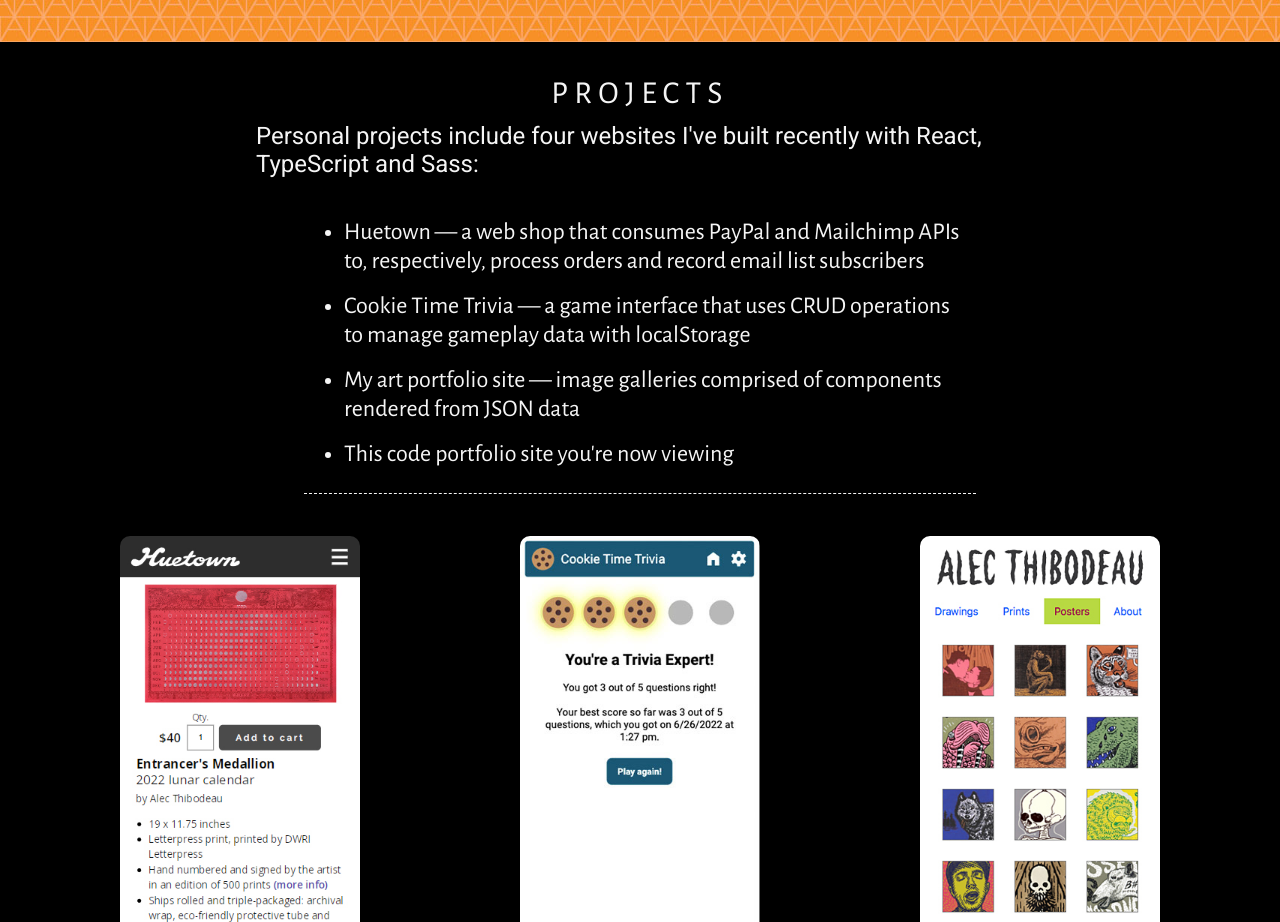
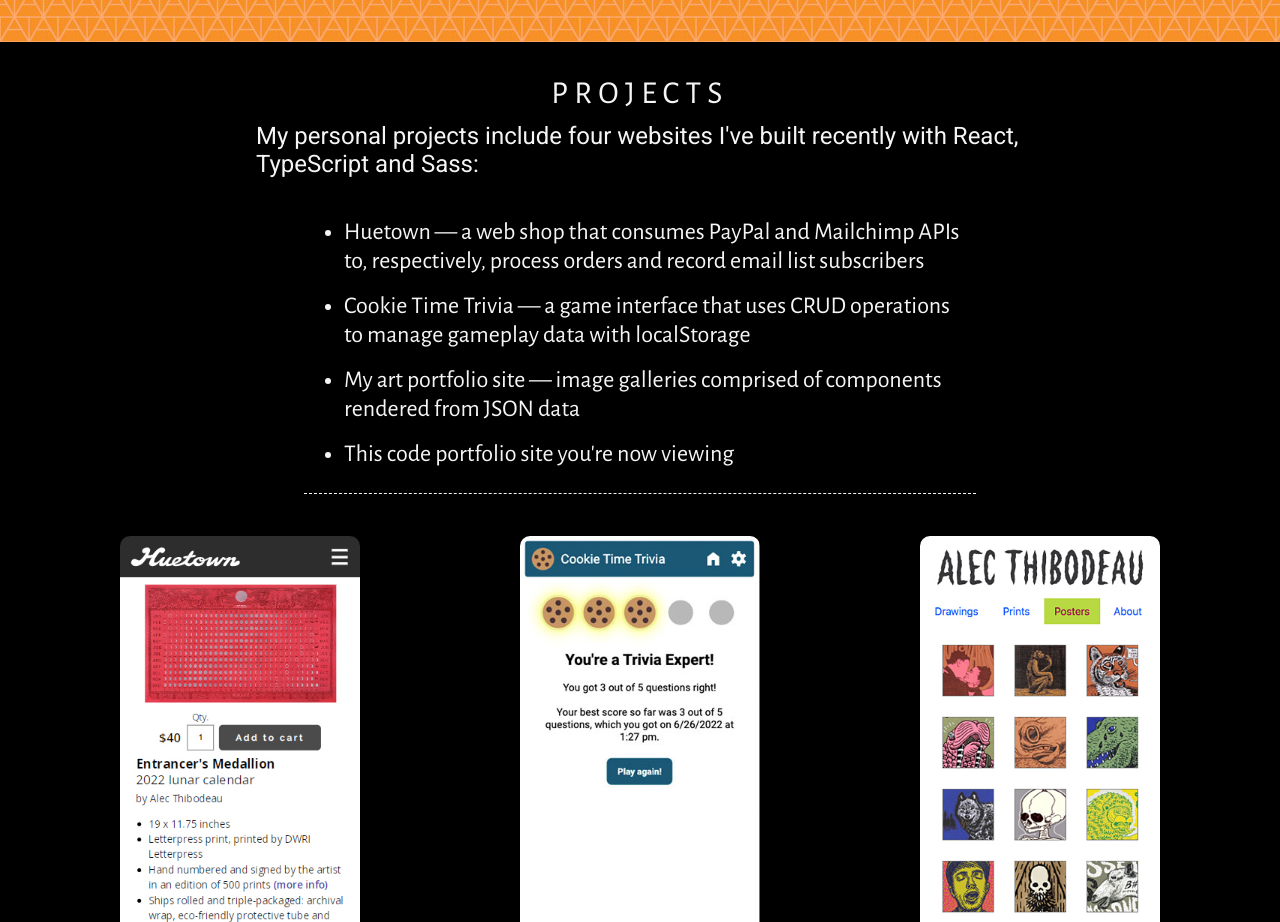
Before and after one commit to alecthibodeau/alecthibodeau.github.io, a React (Create React App) app: page / in a window 1280 px wide. Shown: the part 1360-2282 px from the top of the page. Built offline with nearby package versions, Linux system fonts and the light colour scheme.

Commit message:
Update PDF file

```diff
--- a/src/components/Main.tsx
+++ b/src/components/Main.tsx
@@ -59,7 +59,7 @@ function Main() {
       <section>
         <div className="paragraph-title">projects</div>
         <p>
-          Personal projects include four websites I've built recently with React, TypeScript and Sass:
+          My personal projects include four websites I've built recently with React, TypeScript and Sass:
         </p>
         <ul>
           <li>Huetown &mdash; a web shop that consumes PayPal and Mailchimp APIs to, respectively, process orders and record email list subscribers</li>
```
Also changed, not shown: 1 other file (tests, documents, lock files or other folders).
